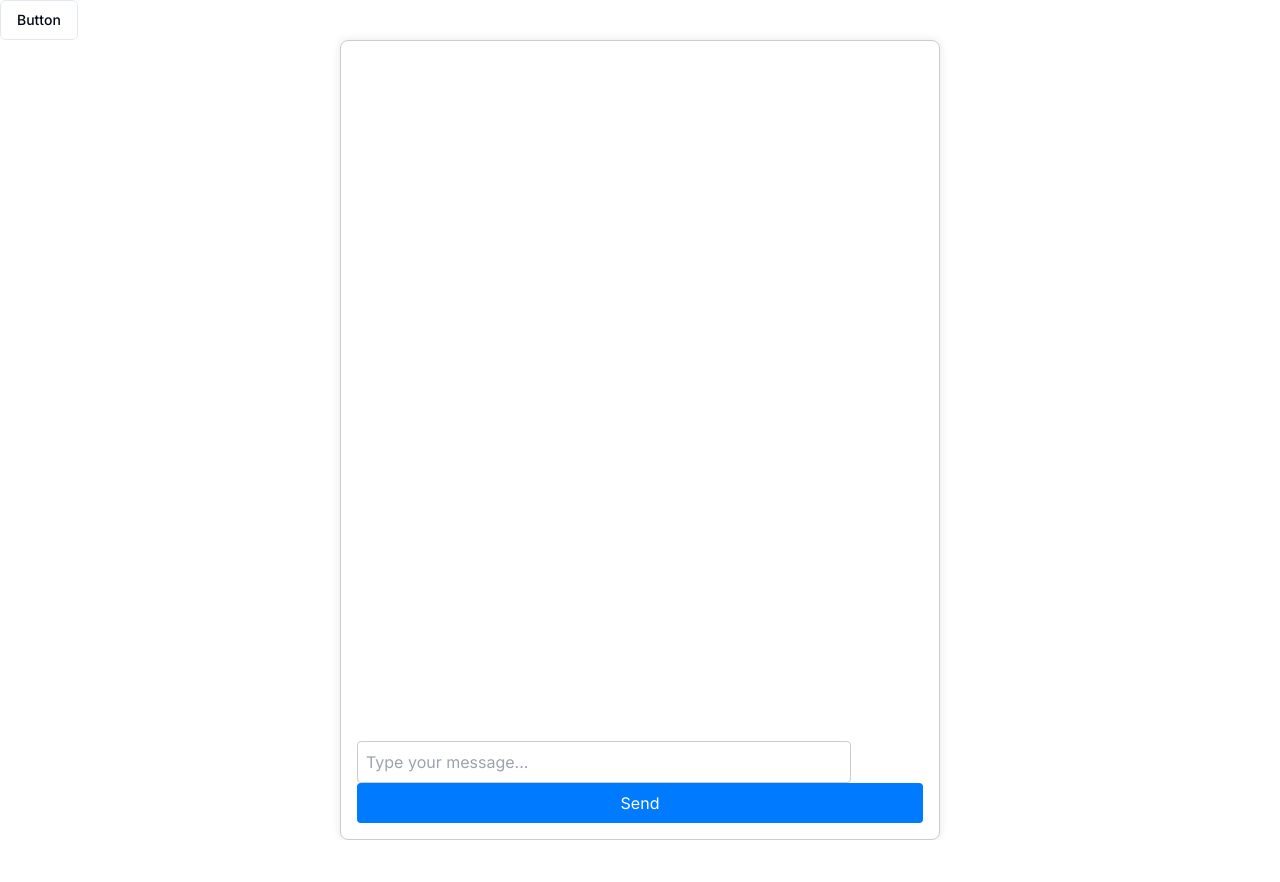
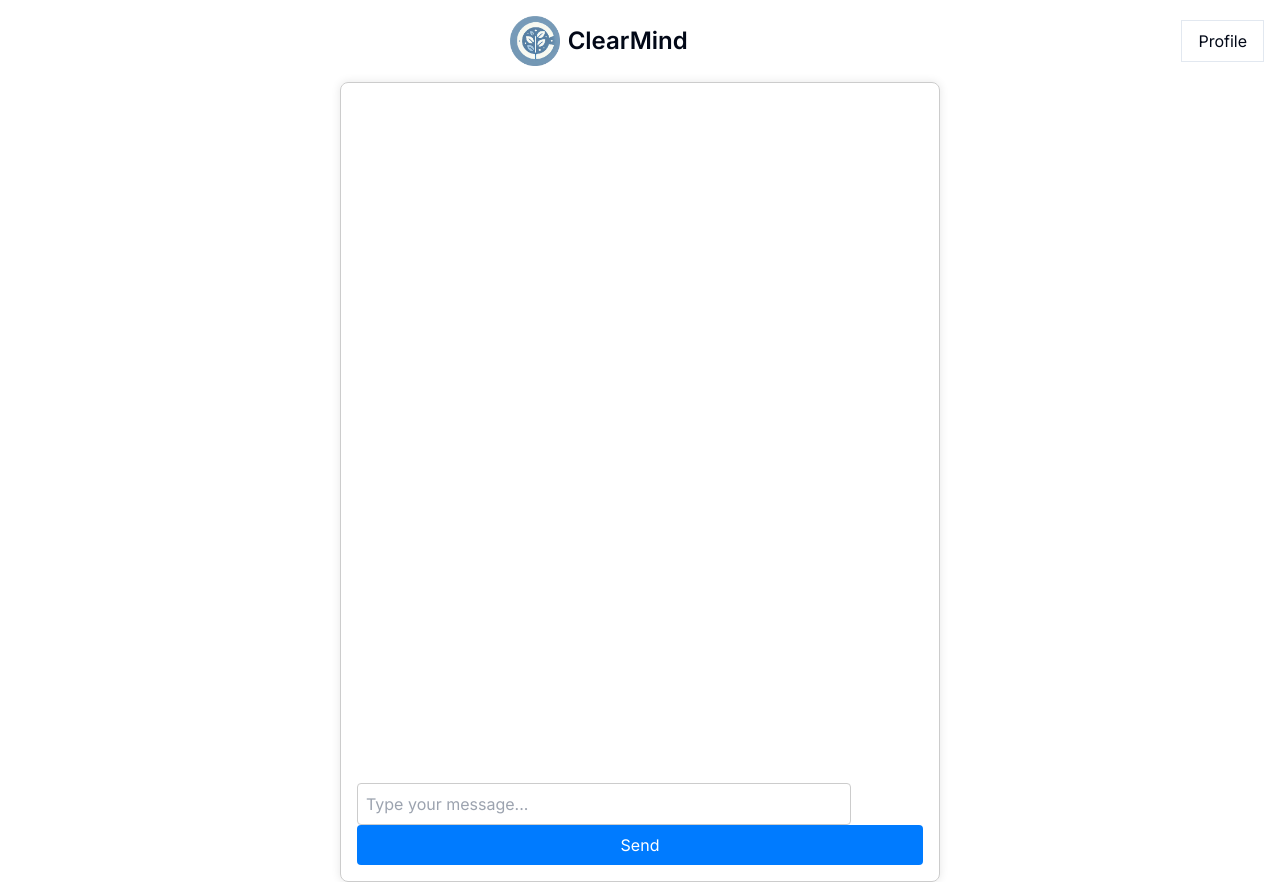
Before and after one commit to TheVilfer/clearMindMirror, a Next.js app in the folder frontend/: page /chat in a window 1280 px wide. Before the commit the page ends 840 px from the top, so only its background shows below. Built offline with nearby package versions, Linux system fonts and the light colour scheme.

Commit message:
Add icons in header

```diff
--- a/frontend/components/Header.js
+++ b/frontend/components/Header.js
@@ -1,12 +1,22 @@
 'use client'
 
 import { Button } from "@/components/ui/button"
+import Image from 'next/image'
+import Link from 'next/link'
 
 export default function Header() {
     return (
-        <>
-            <Button variant="outline">Button</Button>
-
-        </>
+        <header className="px-4 py-4">
+          <div className="container mx-auto flex justify-between items-center bg-blue-500">
+            <div></div>
+            <div className="flex gap-2 items-center">
+              <Image src="/logo.png" alt="Logo" width={50} height={50} className="mr-2" />
+              <span className="text-blue-500 text-2xl font-semibold">ClearMind</span>
+            </div>
+            <Link href="/profile" className="text-blue-700 border border-blue-700 px-4 py-2 rounded">
+              Profile
+            </Link>
+          </div>
+        </header>
     )
 }
```
Also changed, not shown: frontend/public/logo.png (added).
